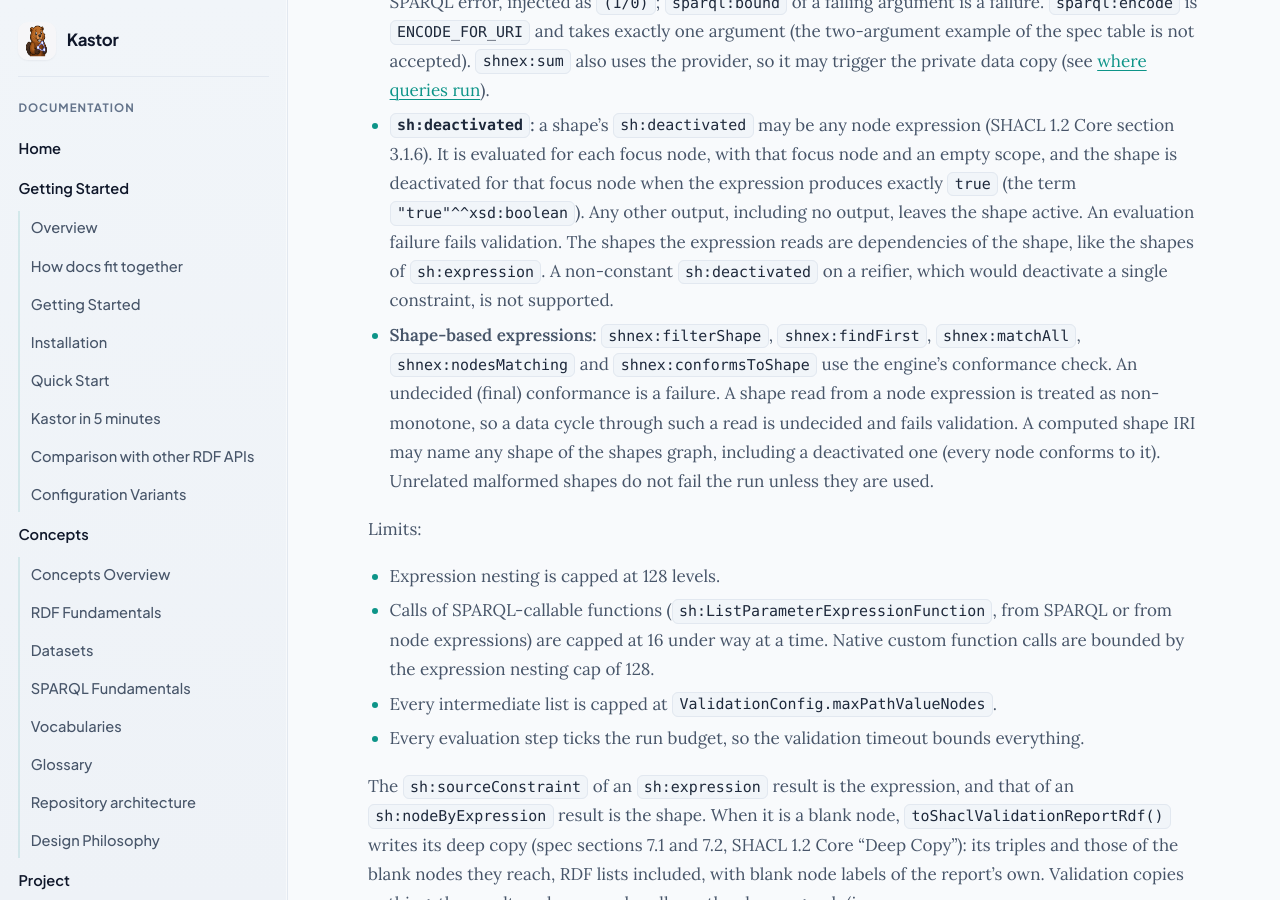
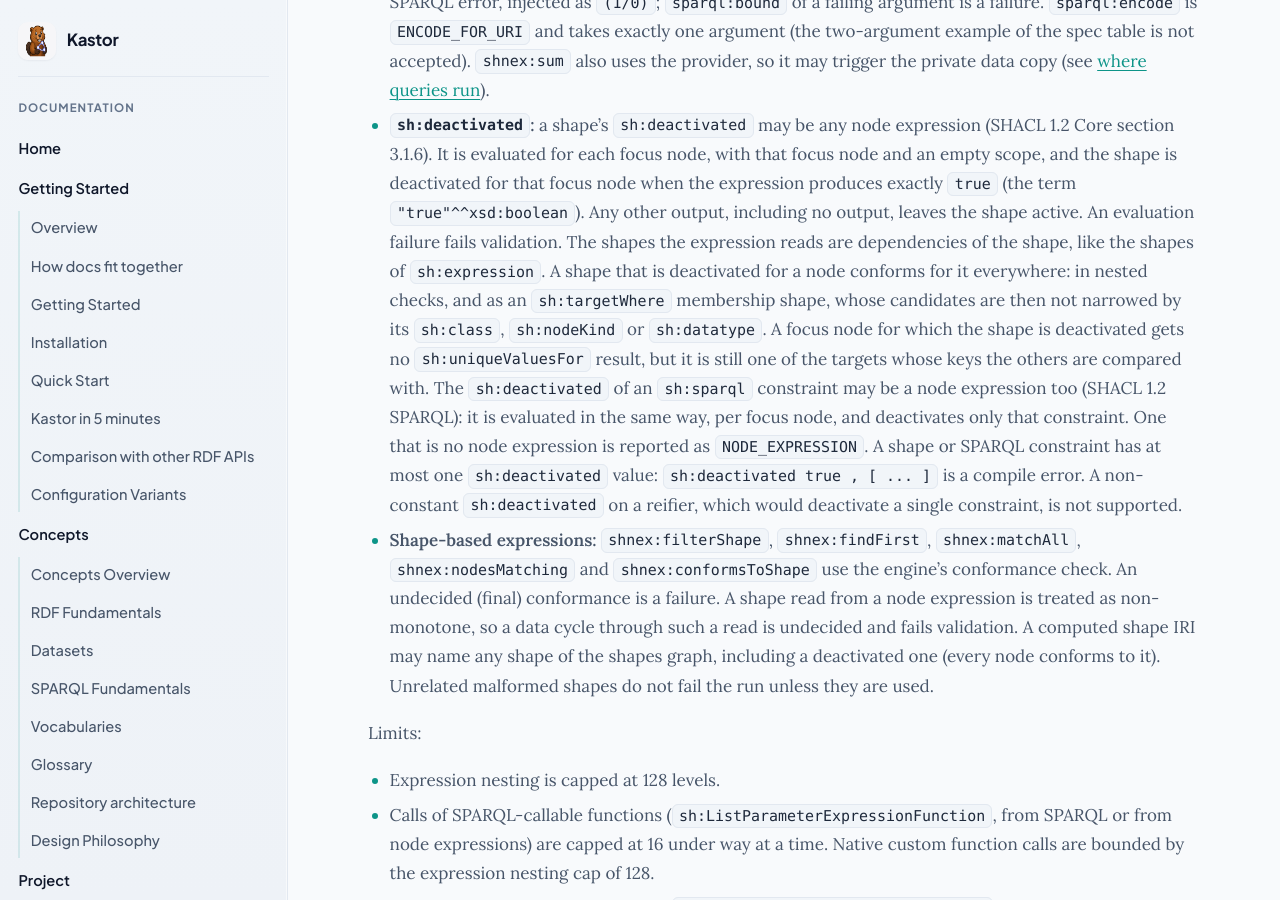
Before and after one commit to geoknoesis/kastor, a Jekyll site: the page built from docs/kastor/features/shacl-validation.md, in a window 1280 px wide and 900 px high, scrolled down 11466 px. Built offline with Jekyll 4.4.1, drawn with Linux system fonts in a browser that asks for light colours; our own code applies the rules of GitHub Pages for plain Markdown files.

Commit message:
docs(shacl): document per-focus deactivation of SPARQL constraints, targetWhere and uniqueValuesFor
Co-Authored-By: Claude Opus 5.5 <noreply@anthropic.com>

```diff
--- a/docs/kastor/features/shacl-validation.md
+++ b/docs/kastor/features/shacl-validation.md
@@ -228,7 +228,7 @@ They are accepted at `sh:values`, `sh:defaultValue` and `sh:targetNode`, and by
 - **Failures:** an evaluation failure during validation fails validation with `ShaclValidationException`. An ill-formed expression is a `ShapeCompileException`.
 - **Term equality:** `shnex:distinct`, `shnex:intersection` and `shnex:remove` compare terms exactly, so `"01"` and `"1"` are different.
 - **`sparql:` functions:** each call is one query evaluated by the SPARQL provider, so SPARQL error and unbound handling come from the provider. An argument that fails or yields several outputs is a SPARQL error, injected as `(1/0)`; `sparql:bound` of a failing argument is a failure. `sparql:encode` is `ENCODE_FOR_URI` and takes exactly one argument (the two-argument example of the spec table is not accepted). `shnex:sum` also uses the provider, so it may trigger the private data copy (see [where queries run](#where-queries-run)).
-- **`sh:deactivated`:** a shape's `sh:deactivated` may be any node expression (SHACL 1.2 Core section 3.1.6). It is evaluated for each focus node, with that focus node and an empty scope, and the shape is deactivated for that focus node when the expression produces exactly `true` (the term `"true"^^xsd:boolean`). Any other output, including no output, leaves the shape active. An evaluation failure fails validation. The shapes the expression reads are dependencies of the shape, like the shapes of `sh:expression`. A non-constant `sh:deactivated` on a reifier, which would deactivate a single constraint, is not supported.
+- **`sh:deactivated`:** a shape's `sh:deactivated` may be any node expression (SHACL 1.2 Core section 3.1.6). It is evaluated for each focus node, with that focus node and an empty scope, and the shape is deactivated for that focus node when the expression produces exactly `true` (the term `"true"^^xsd:boolean`). Any other output, including no output, leaves the shape active. An evaluation failure fails validation. The shapes the expression reads are dependencies of the shape, like the shapes of `sh:expression`. A shape that is deactivated for a node conforms for it everywhere: in nested checks, and as an `sh:targetWhere` membership shape, whose candidates are then not narrowed by its `sh:class`, `sh:nodeKind` or `sh:datatype`. A focus node for which the shape is deactivated gets no `sh:uniqueValuesFor` result, but it is still one of the targets whose keys the others are compared with. The `sh:deactivated` of an `sh:sparql` constraint may be a node expression too (SHACL 1.2 SPARQL): it is evaluated in the same way, per focus node, and deactivates only that constraint. One that is no node expression is reported as `NODE_EXPRESSION`. A shape or SPARQL constraint has at most one `sh:deactivated` value: `sh:deactivated true , [ ... ]` is a compile error. A non-constant `sh:deactivated` on a reifier, which would deactivate a single constraint, is not supported.
 - **Shape-based expressions:** `shnex:filterShape`, `shnex:findFirst`, `shnex:matchAll`, `shnex:nodesMatching` and `shnex:conformsToShape` use the engine's conformance check. An undecided (final) conformance is a failure. A shape read from a node expression is treated as non-monotone, so a data cycle through such a read is undecided and fails validation. A computed shape IRI may name any shape of the shapes graph, including a deactivated one (every node conforms to it). Unrelated malformed shapes do not fail the run unless they are used.
 
 Limits:
```
Also changed, not shown: CHANGELOG.md, rdf/shacl/validation/README.md.
